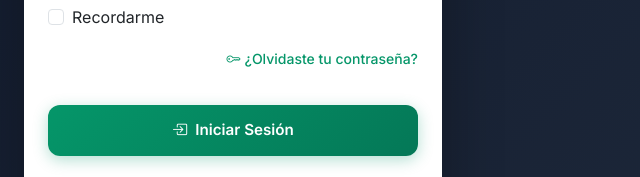
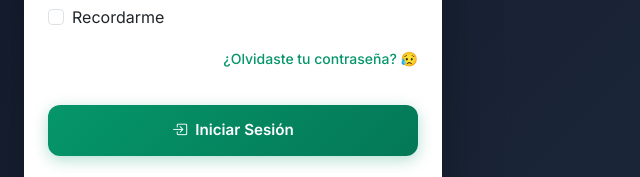
Before and after one commit to yisusmarin1010/coomotor-regalo, a website: page sistema-regalos/auth/login.html in a window 1280 px wide. Shown: the part 414-591 px from the top of the page, 407-1047 px from the left. Drawn offline with nearby package versions, Linux system fonts and the light colour scheme.

Commit message:
Update login.html

```diff
--- a/sistema-regalos/auth/login.html
+++ b/sistema-regalos/auth/login.html
@@ -372,7 +372,7 @@
 
                     <div class="mb-3 forgot-password">
                         <a href="recuperar-password.html">
-                            <i class="bi bi-key me-1"></i>¿Olvidaste tu contraseña?
+                            ¿Olvidaste tu contraseña? 😥
                         </a>
                     </div>
 
```
